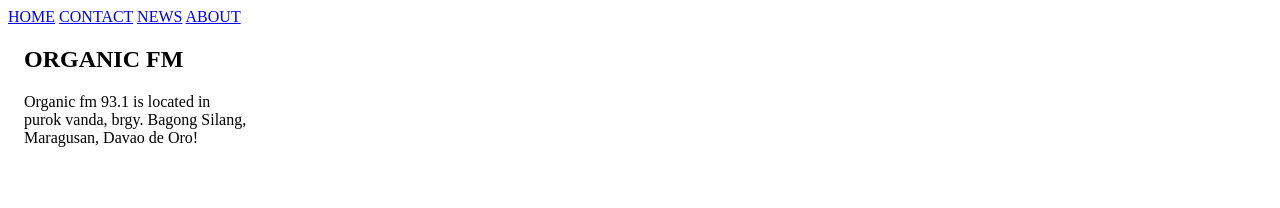
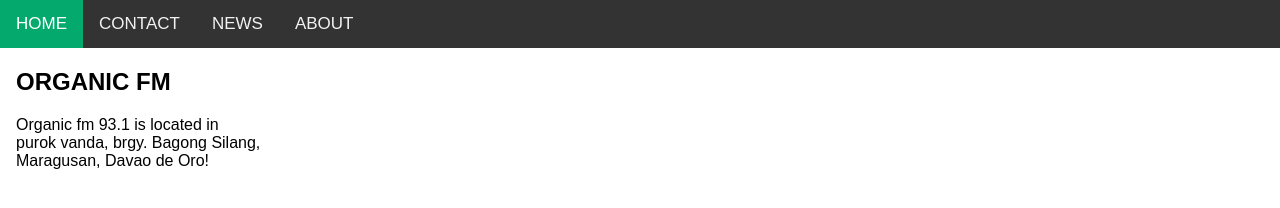
Before and after one commit to NOVENREYGUMNAD/NOVENREYGUMNAD.github.io, a plain HTML site: page index.html in a window 1280 px wide. Drawn offline with Linux system fonts and the light colour scheme.

Commit message:
added new files

```diff
--- a/index.html
+++ b/index.html
@@ -2,15 +2,15 @@
 
 <head>
     <meta name="viewport" content="width=device-widht,initial-scale=1.0">
-    <link href="../ORGANIC FM WEBSITE/style.css" rel="stylesheet" tyep="text/css">
+    <link href="../NOVENREYGUMNAD.github.io/style.css" rel="stylesheet" tyep="text/css">
 </head>
 <body>
 
     <div class="topnav">
-        <a class="active" href="../ORGANIC FM WEBSITE/index.html">HOME</a>
-        <a href="../ORGANIC FM WEBSITE/contact.html">CONTACT</a>
-        <a href="../ORGANIC FM WEBSITE/news.html">NEWS</a>
-        <a href="../ORGANIC FM WEBSITE/about.html">ABOUT</a>
+        <a class="active" href="../NOVENREYGUMNAD.github.io/index.html">HOME</a>
+        <a href="../NOVENREYGUMNAD.github.io/contact.html">CONTACT</a>
+        <a href="../NOVENREYGUMNAD.github.io/news.html">NEWS</a>
+        <a href="../NOVENREYGUMNAD.github.io/about.html">ABOUT</a>
 
 
 </div>
```
